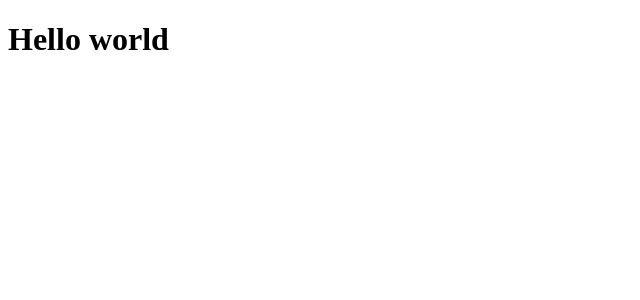
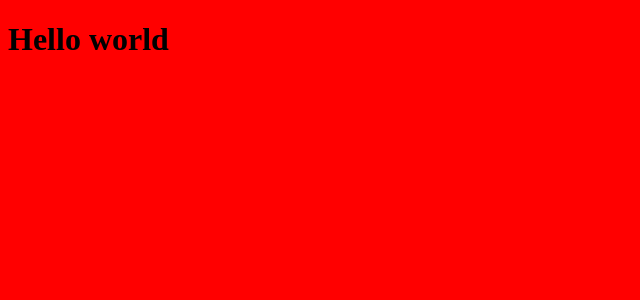
Before and after one commit to JobertDev27/yomutsugi, a React app in the folder frontend/: page / in a window 1280 px wide. Shown: the top 300 px of the page, without its empty margins (0-640 px from the left). Built offline with nearby package versions, Linux system fonts and the light colour scheme; the HTML template or start-up script is replaced by a standard one.

Commit message:
test: change bg to red

```diff
--- /dev/null
+++ b/frontend/src/global.css
@@ -0,0 +1,3 @@
+body {
+  background-color: red;
+}
--- a/frontend/src/main.tsx
+++ b/frontend/src/main.tsx
@@ -1,6 +1,7 @@
 import { StrictMode } from "react";
 import { createRoot } from "react-dom/client";
 import App from "./App.tsx";
+import "./global.css";
 
 createRoot(document.getElementById("root")!).render(
   <StrictMode>
```
